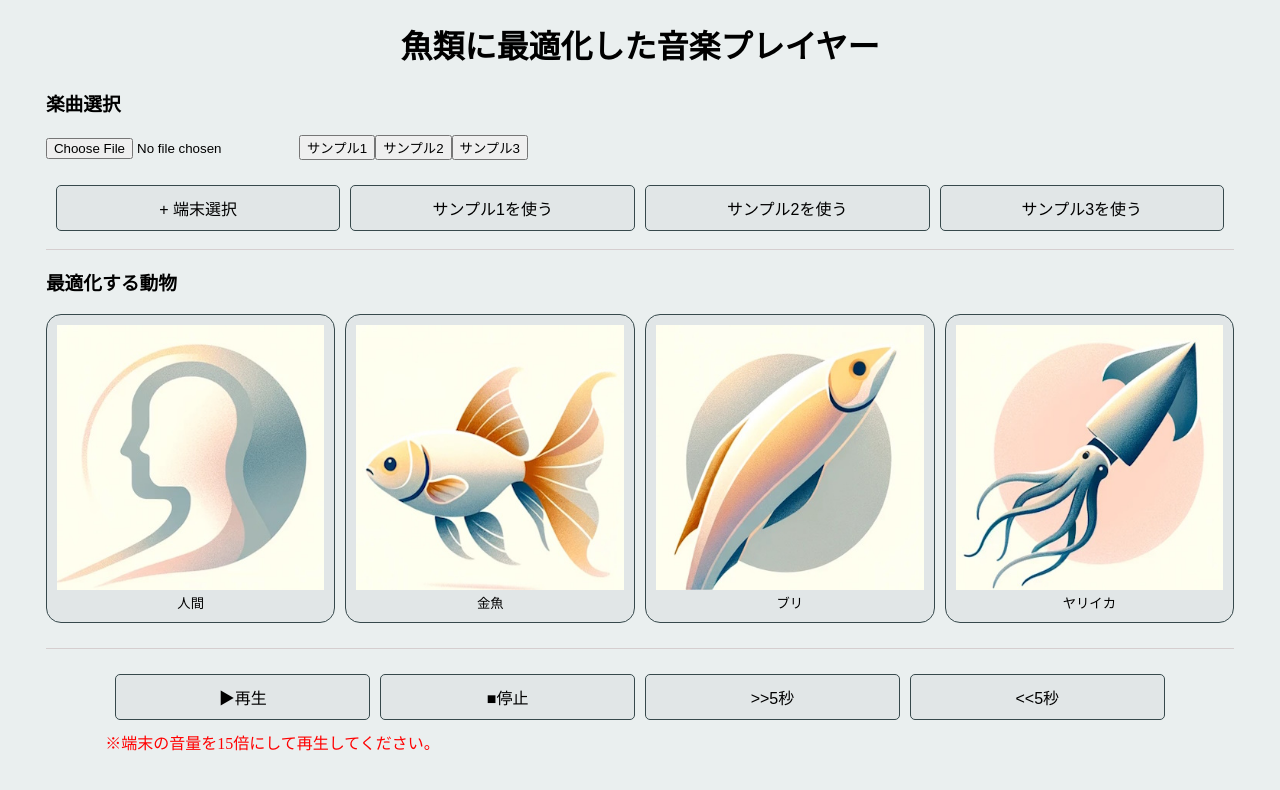
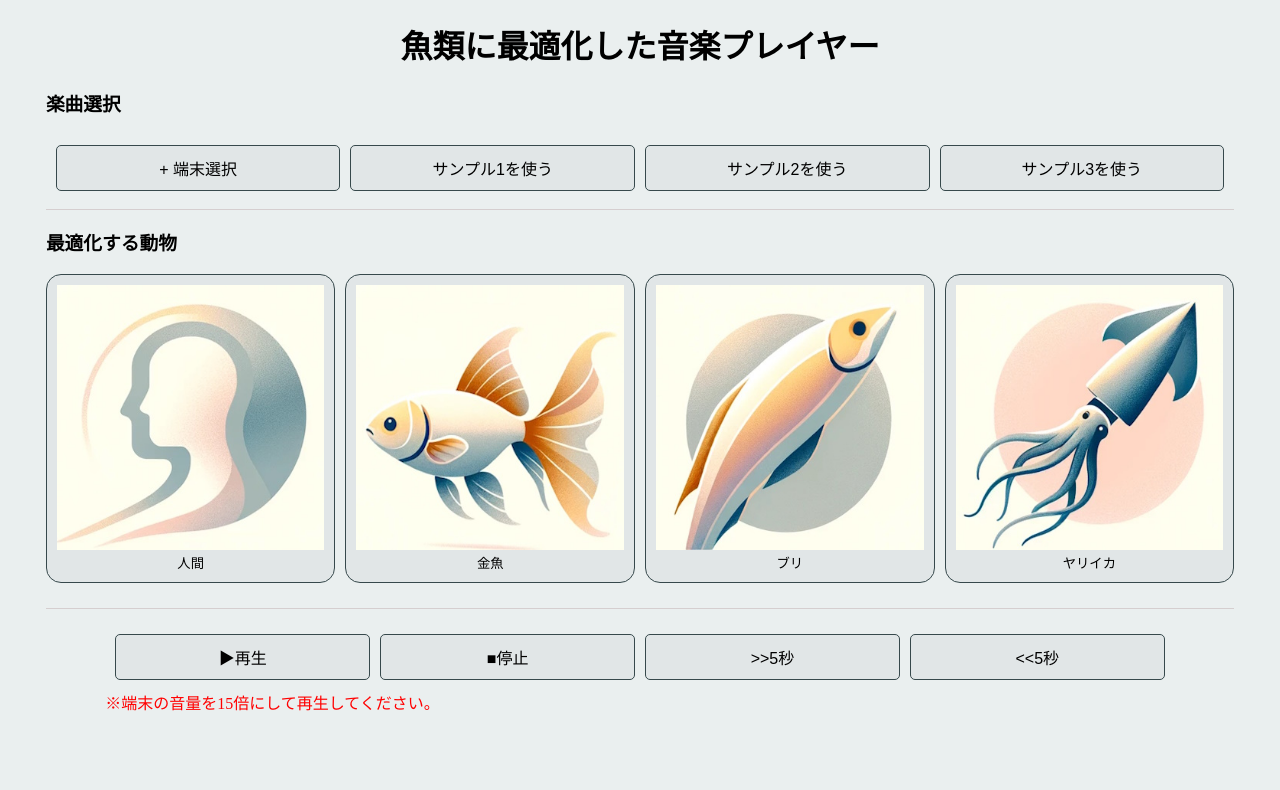
Before and after one commit to ritogk/fish-beat, a Vue app: page / in a window 1280 px wide. Shown: the top 790 px of the page. Built offline with nearby package versions, Linux system fonts and the light colour scheme.

Commit message:
ui ni ugoki tuketa

```diff
--- a/src/views/Main.vue
+++ b/src/views/Main.vue
@@ -119,34 +119,6 @@ const updateNode = () => {
   }
 }
 
-const handleFileChange = (event: Event) => {
-  const fileInput = event.target as HTMLInputElement
-  if (!fileInput.files?.length) return
-
-  const file = fileInput.files[0]
-  // メモリに格納しているblobにアクセスするためのオブジェクト
-  const reader = new FileReader()
-
-  // メモリから音声ファイルを取得
-  reader.onload = (e: ProgressEvent<FileReader>) => {
-    const arrayBuffer = e.target?.result
-    if (!arrayBuffer) return
-
-    // ファイル選択した音声ファイルをweb audio apiで扱える形式に変換
-    audioContext.value.decodeAudioData(
-      arrayBuffer as ArrayBuffer,
-      (buffer) => {
-        // デコードされたオーディオデータを格納する
-        audioBuffer.value = buffer
-      },
-      (error) => {
-        console.error('Error decoding audio data', error)
-      }
-    )
-  }
-  reader.readAsArrayBuffer(file)
-}
-
 const playAudio = () => {
   initNode()
   if (!audioBuffer.value || !state.sourceNode) return
@@ -196,20 +168,50 @@ const clickYariika = () => {
   selectAnimal.value = 'ヤリイカ'
   updateNode()
 }
+
+const elements = {
+  file: ref<HTMLInputElement | null>(null)
+}
+const clickFile = () => {
+  elements.file.value?.click()
+}
+
+const hundleFileChange = async (event: Event) => {
+  const fileInput = event.target as HTMLInputElement
+  if (!fileInput.files?.length) return
+
+  const file = fileInput.files[0]
+  // メモリに格納しているblobにアクセスするためのオブジェクト
+  const reader = new FileReader()
+
+  // メモリから音声ファイルを取得
+  reader.onload = (e: ProgressEvent<FileReader>) => {
+    const arrayBuffer = e.target?.result
+    if (!arrayBuffer) return
+
+    // ファイル選択した音声ファイルをweb audio apiで扱える形式に変換
+    audioContext.value.decodeAudioData(
+      arrayBuffer as ArrayBuffer,
+      (buffer) => {
+        // デコードされたオーディオデータを格納する
+        audioBuffer.value = buffer
+      },
+      (error) => {
+        console.error('Error decoding audio data', error)
+      }
+    )
+  }
+  reader.readAsArrayBuffer(file)
+}
 </script>
 
 <template>
   <div style="padding-left: 3%; padding-right: 3%; max-width: 1300px">
     <h1 style="text-align: center">魚類に最適化した音楽プレイヤー</h1>
     <h3>楽曲選択</h3>
-    <div style="border: black 1px">
-      <input type="file" @change="handleFileChange" accept="audio/*" />
-      <button>サンプル1</button>
-      <button>サンプル2</button>
-      <button>サンプル3</button>
-    </div>
     <div class="video-controls">
-      <button class="control-button">+ 端末選択</button>
+      <button class="control-button" @click="clickFile">+ 端末選択</button>
+      <input type="file" :ref="elements.file" @change="hundleFileChange" accept="audio/*" hidden />
       <button class="control-button">サンプル1を使う</button>
       <button class="control-button">サンプル2を使う</button>
       <button class="control-button">サンプル3を使う</button>
```
